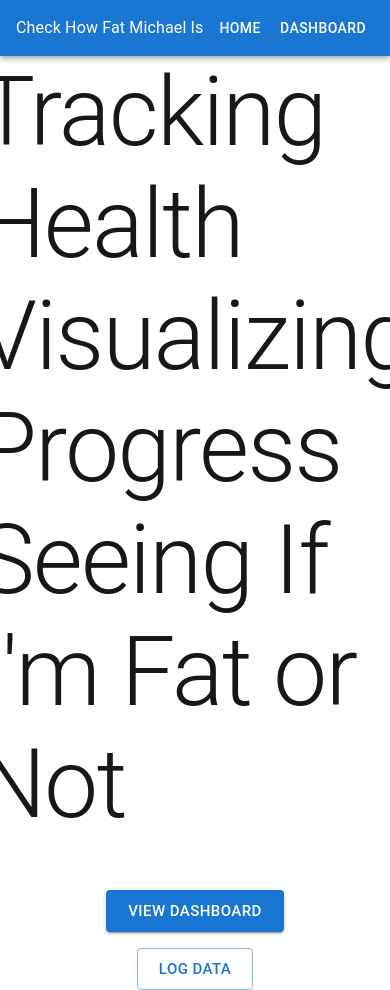
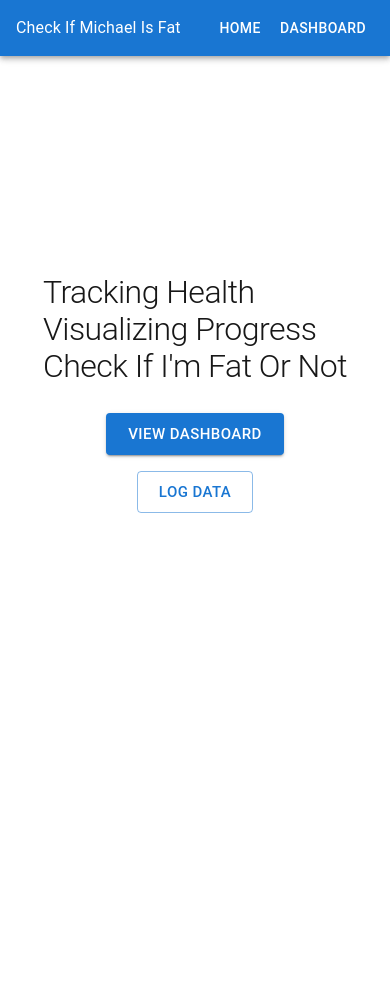
Before and after one commit to ChenWMichael/my-health-app, a Next.js app: page / in a window 390 px wide. After the commit the page ends 844 px from the top, so only its background shows below. Built offline with nearby package versions, Linux system fonts and the light colour scheme.

Commit message:
Changed app name to fit sizing, fixed mobile view of home page. Check mobile view of dashboard.

```diff
--- a/app/dashboard/page.js
+++ b/app/dashboard/page.js
@@ -406,7 +406,7 @@ export default function Dashboard() {
                             }
                         />
                         {visible && graphKey === 'caloriesGraph' && (
-                            <FormControl sx={{ width: '200px' }}>
+                            <FormControl sx={{ width: '200px', marginLeft: '10px' }}>
                                 <InputLabel id="calories-activity-label">Activity Type</InputLabel>
                                 <Select
                                     labelId="calories-activity-label"
@@ -428,7 +428,7 @@ export default function Dashboard() {
                         )}
 
                         {visible && graphKey === 'weightLineGraph' && (
-                            <FormControl sx={{ width: '200px' }}>
+                            <FormControl sx={{ width: '200px', marginLeft: '10px' }}>
                                 <InputLabel id="weight-time-label">Time of Day</InputLabel>
                                 <Select
                                     labelId="weight-time-label"
--- a/app/layout.js
+++ b/app/layout.js
@@ -2,7 +2,7 @@ import "../styles/globals.css";
 import Navbar from "../components/Navbar"
 
 export const metadata = {
-  title: 'Check How Fat Michael Is',
+  title: 'Check If Michael Is Fat',
   description: 'Enjoy seeing whether Michael is getting fatter or not',
 };
 
--- a/app/page.js
+++ b/app/page.js
@@ -1,3 +1,4 @@
+'use client';
 import Link from "next/link";
 import { Typography, Button, Box } from "@mui/material";
 
@@ -15,12 +16,25 @@ export default function Home() {
           gap: '16px',
         }}
       >
-        <Typography variant="h1" gutterBottom>
+        <Typography
+        variant="h1"
+        gutterBottom
+        sx={{
+          wordWrap: 'break-word',
+          maxWidth: '90%', // Restricts text width
+          fontSize: {
+            xs: '2rem', // Small screens
+            sm: '3rem', // Medium screens
+            md: '4rem', // Larger screens
+            lg: '5rem', // Extra-large screens
+          },
+        }}
+        >
           Tracking Health
           <br />
           Visualizing Progress
           <br />
-          Seeing If I'm Fat or Not
+          Check If I'm Fat Or Not
 
         </Typography>
         <Link href="/dashboard" passHref>
--- a/components/Navbar.js
+++ b/components/Navbar.js
@@ -9,7 +9,7 @@ export default function Navbar() {
             component="div"
             sx={{ flexGrow: 1, color: 'inherit' }}
           >
-            Check How Fat Michael Is
+            Check If Michael Is Fat
           </Typography>
           <Link href="/" passHref>
             <Button sx={{ color: 'inherit' }}>Home</Button>
```
